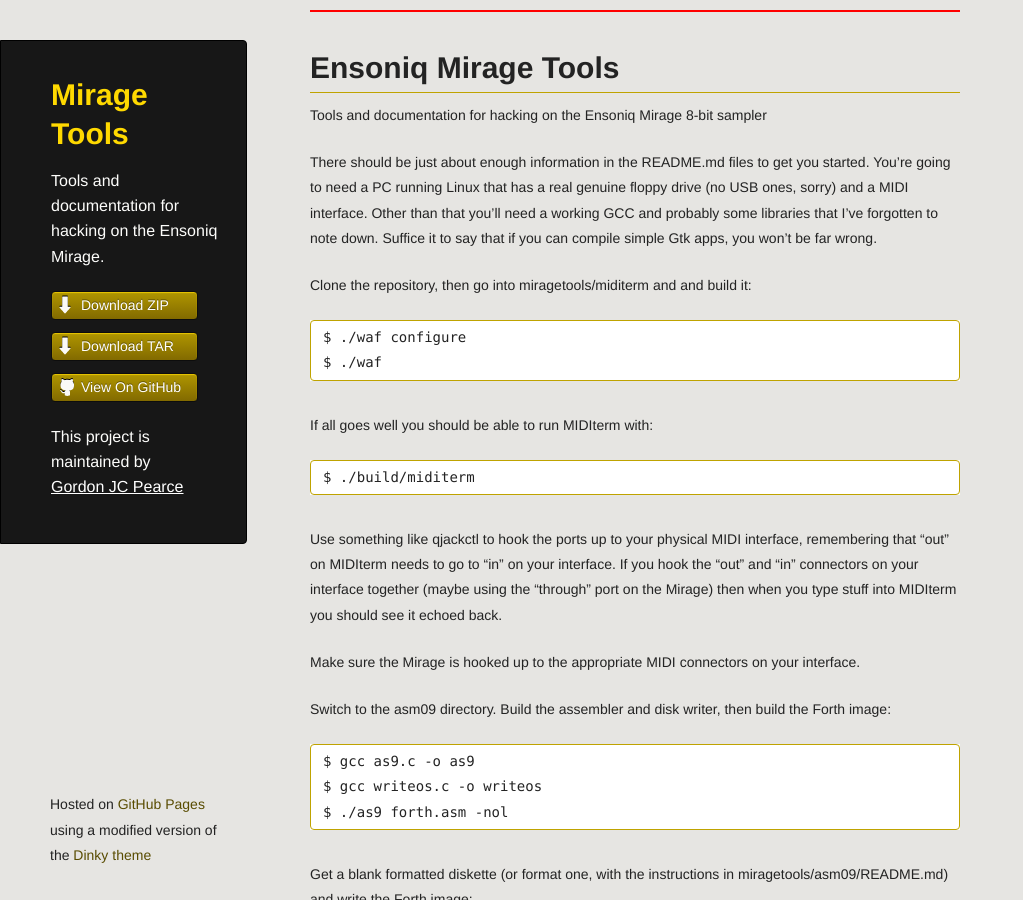
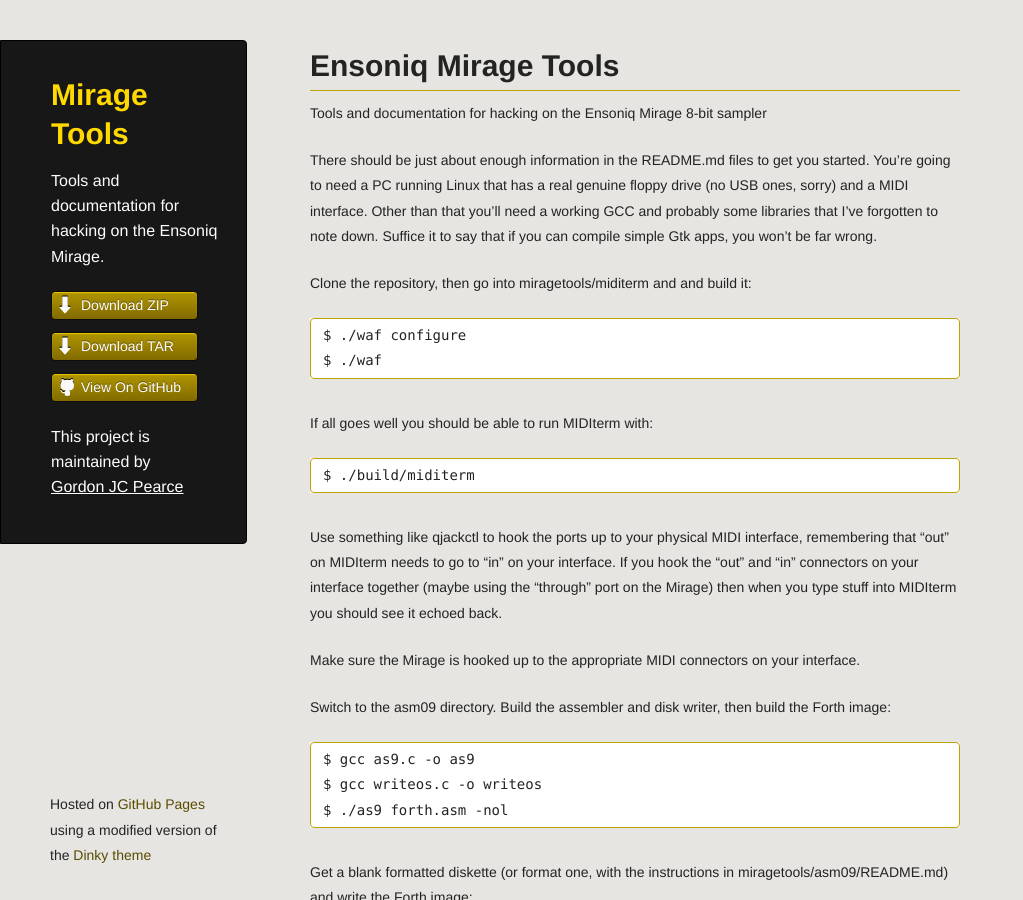
Before and after one commit to gordonjcp/miragetools, a Jekyll site: the page built from index.md, in a window 1280 px wide and 900 px high. Shown: the whole window, without its empty margins (0-1023 px from the left). Built offline with Jekyll 4.4.1, drawn with Linux system fonts in a browser that asks for light colours.

Commit message:
remove test code

```diff
--- a/_layouts/default.html
+++ b/_layouts/default.html
@@ -28,9 +28,7 @@
         <p class="header">This project is maintained by <a class="header name" href="http://github.com/gordonjcp">Gordon JC Pearce</a></p>
       </header>
       <section>
-      <div style="border: 1px solid red;">
 
-      </div>
 {{ content }}
 
       </section>
```
